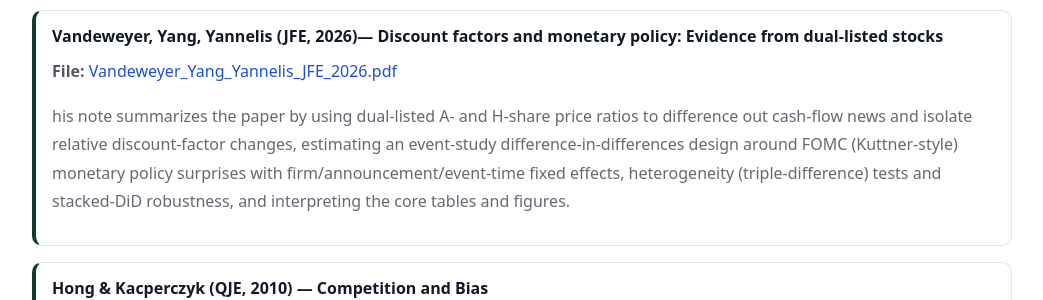
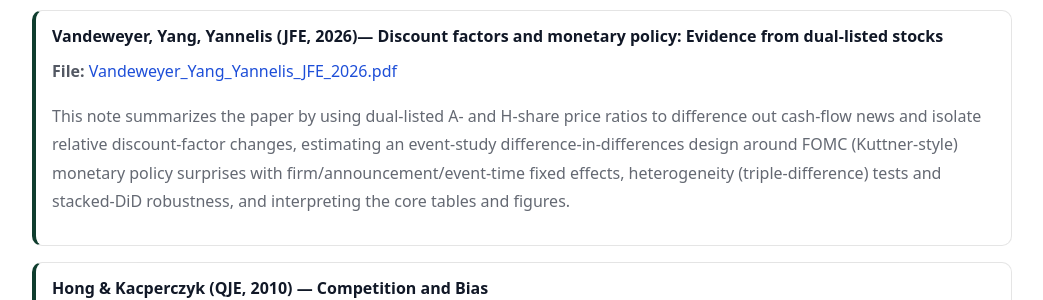
Before and after one commit to yaxinzn/study-archive, a Jekyll site: the page built from reading/index.md, in a window 1280 px wide and 900 px high, scrolled down 709 px. Shown: the part 155-455 px from the top of the window, without its empty margins (118-1161 px from the left). Built offline with Jekyll 4.4.1, drawn with Linux system fonts in a browser that asks for light colours.

Commit message:
Reading: add/update Vandeweyer_Yang_Yannelis_JFE_2026.pdf

```diff
--- a/_data/reading.yml
+++ b/_data/reading.yml
@@ -1,6 +1,6 @@
 - title: "Vandeweyer, Yang, Yannelis (JFE, 2026)— Discount factors and monetary policy: Evidence from dual-listed stocks"
   file: "Vandeweyer_Yang_Yannelis_JFE_2026.pdf"
-  desc: "his note summarizes the paper by using dual-listed A- and H-share price ratios to difference out cash-flow news and isolate relative discount-factor changes, estimating an event-study difference-in-differences design around FOMC (Kuttner-style) monetary policy surprises with firm/announcement/event-time fixed effects, heterogeneity (triple-difference) tests and stacked-DiD robustness, and interpreting the core tables and figures."
+  desc: "This note summarizes the paper by using dual-listed A- and H-share price ratios to difference out cash-flow news and isolate relative discount-factor changes, estimating an event-study difference-in-differences design around FOMC (Kuttner-style) monetary policy surprises with firm/announcement/event-time fixed effects, heterogeneity (triple-difference) tests and stacked-DiD robustness, and interpreting the core tables and figures."
 
 - title: "Hong & Kacperczyk (QJE, 2010) — Competition and Bias"
   file: "Hong_Kacperczyk_QJE_2010.pdf"
```
